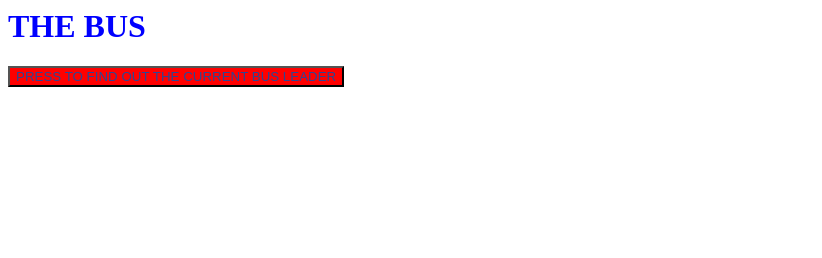
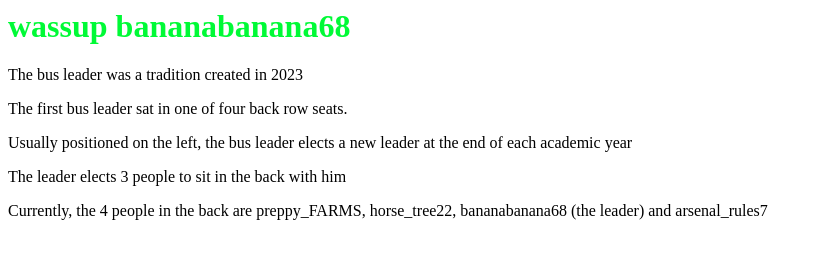
Before and after one commit to crescentcrewsoftware/crescentcrewsoftware.github.io, a plain HTML site: page basketball/bus.html in a window 1280 px wide. Shown: the whole page, without its empty margins (0-822 px from the left). Drawn offline with Linux system fonts and the light colour scheme.

Commit message:
added on to The Bus

```diff
--- a/basketball/bus.html
+++ b/basketball/bus.html
@@ -3,7 +3,9 @@
     <title>The Bus!</title>
 </head>
 <body>
-    <h1 style="color: rgb(0, 0, 255);">THE BUS</h1>
-    <title>The Current Bus Leader is... </title>
-    </head>
- <button id="findout" style="color:rgb(46, 70, 148); background-color: rgb(255, 0, 0);">PRESS TO FIND OUT THE CURRENT BUS LEADER</button>
+    <h1 style="color: rgb(0, 250, 54);">wassup bananabanana68</h1>
+ <p>The bus leader was a tradition created in 2023</p>
+ <p>The first bus leader sat in one of four back row seats.</p>
+ <p>Usually positioned on the left, the bus leader elects a new leader at the end of each academic year </p>
+ <p>The leader elects 3 people to sit in the back with him</p>
+ <p>Currently, the 4 people in the back are preppy_FARMS, horse_tree22, bananabanana68 (the leader) and arsenal_rules7 </p>
```
